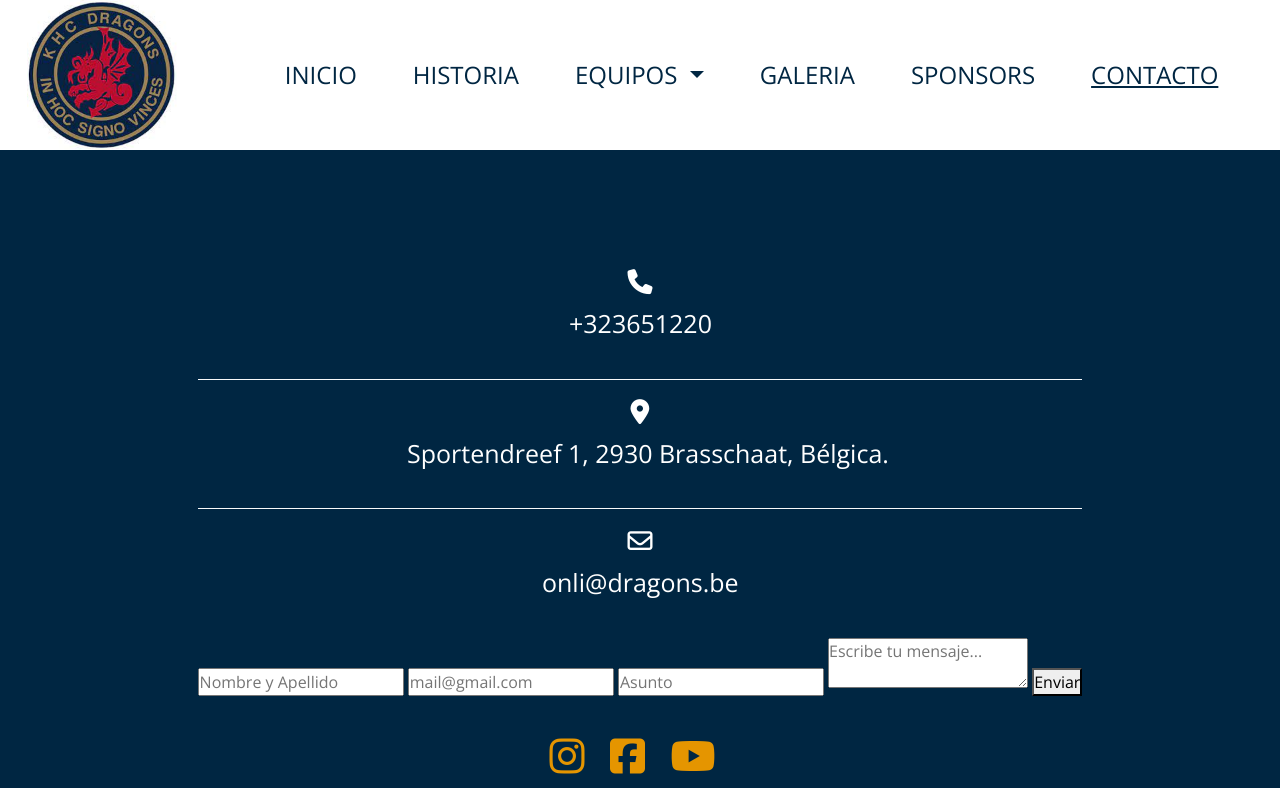
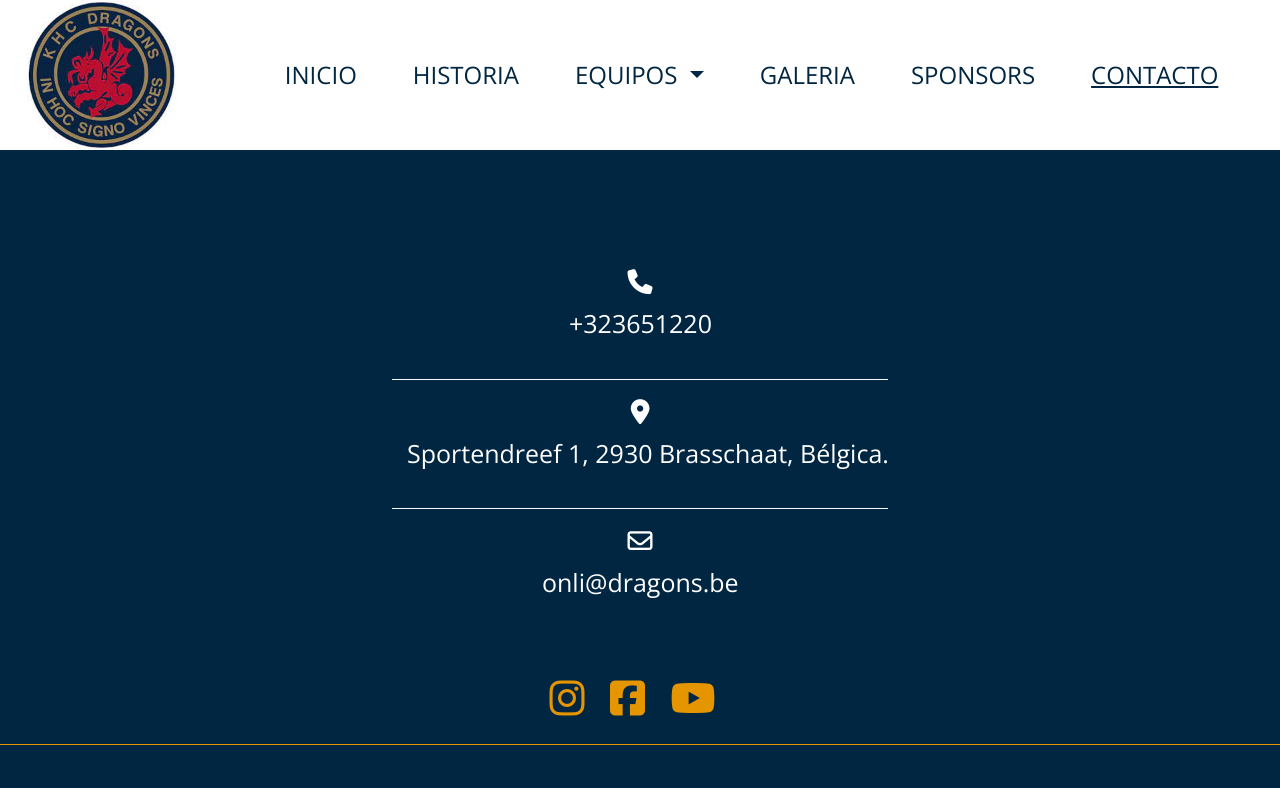
Before and after one commit to RocioEmme/KHCDragons, a website: page contacto.html in a window 1280 px wide. Shown: the top 788 px of the page. Drawn offline with nearby package versions, Linux system fonts and the light colour scheme.

```diff
--- a/contacto.html
+++ b/contacto.html
@@ -90,19 +90,9 @@
         </p>
       </div>
 
-      <div class="contact">
-        <form method="POST">
-            <input type="text" name="name" placeholder="Nombre y Apellido" required>
-            <input type="email" name="mail" placeholder="mail@gmail.com" required>
-            <input class="subject" type="text" name="subject" placeholder="Asunto" autocomplete="off" required>
-            <textarea name="message" placeholder="Escribe tu mensaje..." required></textarea>
-            <button type="submit">Enviar</button>
-        </form>
-    </div>
+    <!-- formulario de contacto -->
 
     </section>
-
-    <!-- formulario de contacto -->
 
   </main>
 
```
Also changed, not shown: 1 other file.
